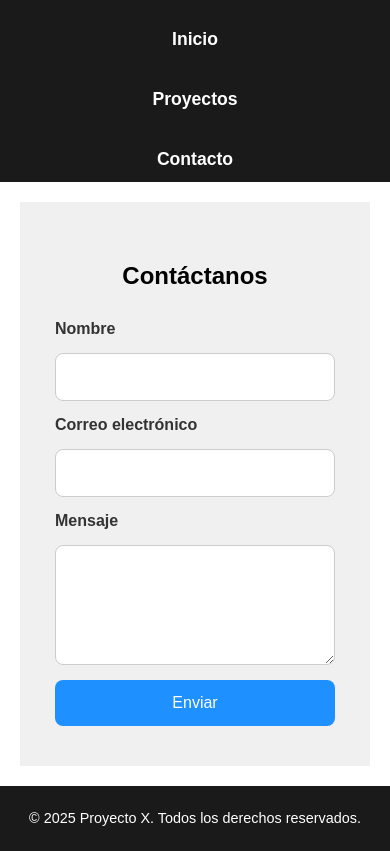
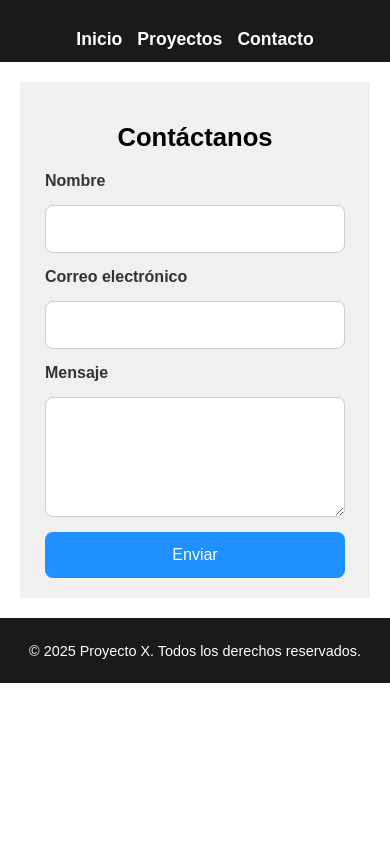
Before and after one commit to jair1412/proyecto-x-1.0, a plain HTML site: page contacto.html in a window 390 px wide. Shown: the part 63-914 px from the top of the page. After the commit the page ends 844 px from the top, so only its background shows below. Drawn offline with Linux system fonts and the light colour scheme.

Commit message:
Update estilos.css

```diff
--- a/css/estilos.css
+++ b/css/estilos.css
@@ -484,15 +484,15 @@ nav ul li a {
   color: white;
 }
 
-/* Ajustes generales en móviles */
+/* --- Ajustes móviles para Contacto --- */
 @media (max-width: 600px) {
   html {
     font-size: 16px;
   }
 
   body {
+    margin: 0;
     padding: 0;
-    margin: 0;
     font-size: 1rem;
   }
 
@@ -500,38 +500,44 @@ nav ul li a {
     font-size: 2.2em !important;
   }
 
-  nav ul {
-    flex-direction: column;
-    align-items: center;
+  nav ul li a {
+    font-size: 1.1em !important;
+    padding: 12px 0 !important;
   }
 
-  nav ul li a {
-    padding: 12px 0;
-    font-size: 1.1em;
+  .contacto {
+    padding: 20px 10px !important;
   }
 
   .contacto h2 {
-    font-size: 1.5em;
+    font-size: 1.6em !important;
+    margin-bottom: 20px;
   }
 
+  /* Ajusta el formulario para que use casi todo el ancho disponible */
   .contacto form {
-    max-width: 100%;
-    padding: 0 15px;
+    max-width: 100% !important;
+    width: 100% !important;
+    padding: 0 15px !important;
+  }
+
+  .contacto label {
+    font-size: 1em !important;
   }
 
   .contacto input,
   .contacto textarea {
-    font-size: 1em;
-    padding: 14px;
+    font-size: 1em !important;
+    padding: 14px !important;
   }
 
   .contacto button {
-    font-size: 1em;
-    padding: 14px;
+    font-size: 1em !important;
+    padding: 14px !important;
   }
 
   footer {
-    font-size: 0.9em;
-    padding: 10px;
+    font-size: 0.9em !important;
+    padding: 10px !important;
   }
 }
```
